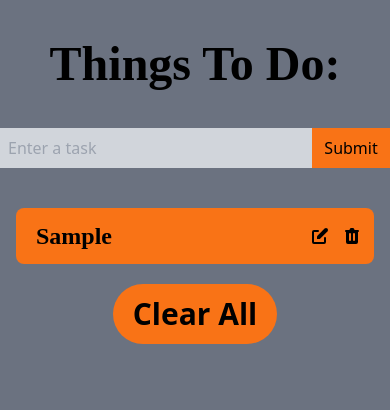
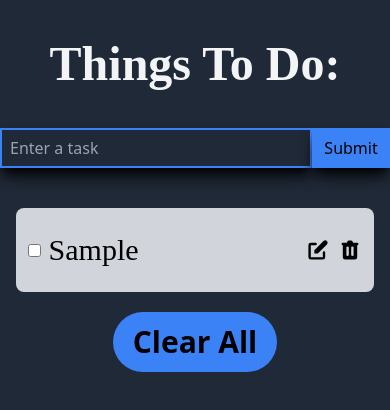
Before and after one commit to AnthonyMejia0/todo-list, a React (Create React App) app: page / in a window 390 px wide. Both pictures are taken after typing "Sample" into the empty fields and a click on the button "Submit". Shown: the top 410 px of the page. Built offline with nearby package versions, Linux system fonts and the light colour scheme; a web font is replaced by a local one.

Commit message:
desktop responsiveness and color change

```diff
--- a/src/App.js
+++ b/src/App.js
@@ -7,16 +7,15 @@ function App() {
   const [list, setList] = useRecoilState(listState);
 
   return (
-    <div className="bg-gray-500 h-screen w-screen overflow-hidden">
-      <h1 className="flex justify-center text-5xl font-edu font-bold py-10">Things To Do:</h1>
+    <div className="bg-gray-800 h-screen w-screen overflow-scroll">
+      <h1 className="flex justify-center text-5xl font-edu font-bold py-10 text-gray-100">Things To Do:</h1>
       <TodoForm />
-      <div className="flex flex-col h-[80vh] overflow-y-scroll space-y-5">
+      <div className="flex flex-col space-y-5">
         <TodoList />
         {
-        list.length === 0 ?
-          null :
+          list.length === 0 ? null :
           <div className="w-screen flex justify-center pb-10">
-            <button className="text-3xl bg-orange-500 px-5 py-3 rounded-full font-bold" onClick={() => setList([])}>
+            <button className="text-3xl bg-blue-500 px-5 py-3 rounded-full font-bold" onClick={() => setList([])}>
               Clear All
             </button>
           </div>
--- a/src/components/Task.js
+++ b/src/components/Task.js
@@ -45,10 +45,11 @@ function Task({ text, id }) {
 
 
   return (
-    <div className={`flex bg-orange-500 p-3 text-2xl font-edu font-bold rounded-lg mx-4 md:mx-8 space-x-3 ${checked ? 'bg-opacity-50': 'opacity-100'}`}>
-        <label className="flex w-[92%] overflow-hidden cursor-pointer">
+    <div className="flex justify-center">
+        <div className="flex w-[92%] md:w-[65%] lg:w-[50%] items-center justify-between bg-gray-300 rounded-lg p-3 text-3xl lg:text-4xl font-edu">
+            <label className="flex w-[85%] items-center cursor-pointer">
                 <input
-                className="hidden"
+                    className=""
                     type="checkbox"
                     checked={checked}
                     onChange={handleChange}
@@ -57,22 +58,25 @@ function Task({ text, id }) {
                     edit ?
                     <form className="ml-2" onSubmit={handleSubmit}>
                         <input
-                        className="p-1 bg-transparent border border-black"
+                            className="p-1 bg-transparent border border-black]"
                             type="text"
                             autoFocus
                             onChange={(e) => setInput(e.target.value)}
                             value={input}
                         />
                     </form> :
-                <p className={`ml-2 text-black ${checked ? 'line-through': null}`}>{text}</p>
+                    <p className={`ml-2 py-3 text-black h-[100%] max-w-[95%] overflow-clip ${checked ? 'line-through': null}`}>{text}</p>
                 }
             </label>
+            <div className="flex items-center space-x-2">
                 <button onClick={editTask}>
-            <PencilAltIcon className="h-5 w-5" />
+                    <PencilAltIcon className="h-6 w-6" />
                 </button>
                 <button className="opacity-100" onClick={eraseTask}>
-            <TrashIcon className="h-5 w-5" />
+                    <TrashIcon className="h-6 w-6" />
                 </button>
+            </div>
+        </div>
     </div>
   )
 }
--- a/src/components/TodoForm.js
+++ b/src/components/TodoForm.js
@@ -2,7 +2,7 @@ import { useState } from "react";
 import { useRecoilState } from "recoil";
 import { listState } from "../atoms/listAtom";
 
-function TodoForm(props) {
+function TodoForm() {
     const [input, setInput] = useState('');
     const [list, setList] = useRecoilState(listState);
 
@@ -18,14 +18,14 @@ function TodoForm(props) {
   return (
     <form onSubmit={handleSubmit} className="flex justify-center mb-10" >
         <input
-            className="w-80 px-2 bg-gray-300"
+            className="w-80 px-2 bg-gray-800 border-2 border-blue-500 text-gray-100 shadow-lg shadow-black"
             type="text"
             name="task"
             placeholder="Enter a task"
             onChange={(e) => setInput(e.target.value)}
             value={input}
         />
-        <button className="h-10 w-20 bg-orange-500">Submit</button>
+        <button className="h-10 w-20 bg-blue-500 shadow-lg shadow-black">Submit</button>
     </form>
   )
 }
```
Lines whose indentation alone changed are shown as unchanged.
